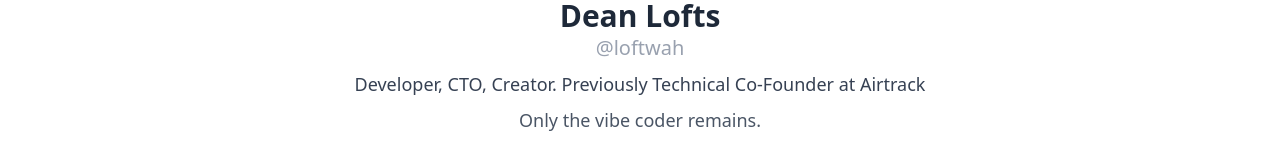
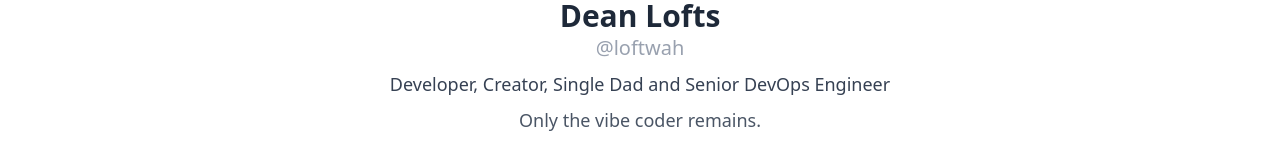
Before and after one commit to loftwah/linkarooie-2, a React (Vite) app: page /loftwah in a window 1280 px wide. Shown: the part 387-536 px from the top of the page. Built offline with nearby package versions, Linux system fonts and the light colour scheme.

Commit message:
profile fix

```diff
--- a/src/data/profiles/loftwah.ts
+++ b/src/data/profiles/loftwah.ts
@@ -10,13 +10,13 @@ export const loftwah: Profile = {
   avatarUrl: avatarImage,
   bannerUrl: bannerImage,
   ogImageUrl: ogImage,
-  ogTitle: "Dean Lofts (Loftwah) - Developer, CTO, and Creator",
+  ogTitle: "Dean Lofts (Loftwah) - Single Dad and Senior DevOps Engineer",
   ogDescription: "Connect with Dean Lofts, a developer, CTO, creator, and tech enthusiast. Explore my projects, content, and social links all in one place.",
   ogUrl: {
     github: "https://loftwah.github.io/linkarooie-2/",
     custom: "https://linkarooie.com/",
   },
-  bio: "Developer, CTO, Creator. Previously Technical Co-Founder at Airtrack",
+  bio: "Developer, Creator, Single Dad and Senior DevOps Engineer",
   tags: [
     "AWS",
     "DevOps",
```
